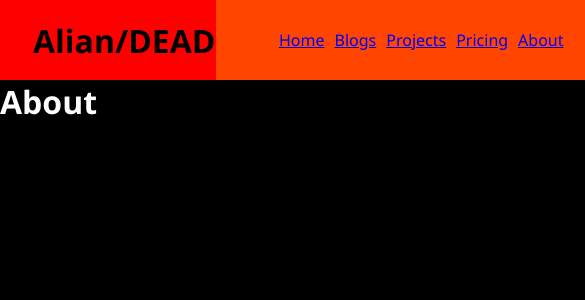
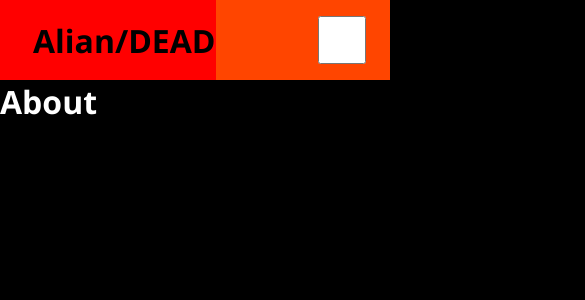
Before and after one commit to lr-devx/Website-Legacy, a Vue app: page /about in a window 390 px wide. Shown: the top 300 px of the page, 585 px wide, since content can reach past the window. Built offline with nearby package versions, Linux system fonts and the light colour scheme.

Commit message:
Added navigation support for mobile devices

```diff
--- a/src/components/NavigationBar.vue
+++ b/src/components/NavigationBar.vue
@@ -1,5 +1,12 @@
 <script setup>
     import navItems from "../assets/navbar.json";
+    import { ref } from 'vue'
+
+    const isNavbarShown = ref(false);
+    window.addEventListener('resize', function(e) {
+        if (window.innerWidth > 600 && isNavbarShown.value)
+            isNavbarShown.value = false;
+    });
 </script>
 
 <template>
@@ -11,8 +18,14 @@
                     <a :href="item.path">{{ item.name }}</a>
                 </li>
             </ul>
+            <input id="navbar-switcher" type="checkbox" @click="isNavbarShown = !isNavbarShown" :checked="isNavbarShown"/>
         </div>
     </div>
+    <label id="navbar-menu" v-if="isNavbarShown">
+        <li v-for="item in navItems" :key="item.name">
+            <a :href="item.path">{{ item.name }}</a>
+        </li>
+    </label>
 </template>
 
 <style scoped>
@@ -47,4 +60,45 @@
     #navbar-items li {
         margin-right: 10px;
     }
+
+    #navbar-items a {
+        text-decoration: none;
+    }
+
+    #navbar-switcher {
+        width: 48px;
+        height: 48px;
+        margin-right: 24px;
+        display: none;
+    }
+
+    #navbar-menu {
+        width: 100%;
+        background-color: aquamarine;
+    }
+
+    #navbar-menu {
+        position: absolute;
+        list-style: none;
+    }
+
+    #navbar-menu a {
+        text-decoration: none;
+        width: 100%;
+        height: 48px;
+        display: flex;
+        justify-content: center;
+        align-items: center;
+        background-color: yellow;
+    }
+
+    @media (max-width: 600px) {
+        #navbar-items {
+            display: none;
+        }
+
+        #navbar-switcher {
+            display: block;
+        }
+    }
 </style>
```
